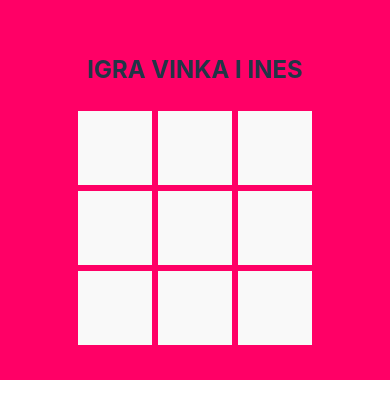
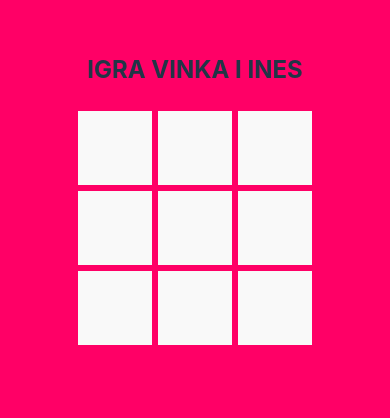
Before and after one commit to i-zinaric/krizic-kruzic, a React (Vite) app: page / in a window 390 px wide. Shown: the top 418 px of the page. Built offline with nearby package versions, Linux system fonts and the light colour scheme.

Commit message:
onemogući vertical scroll mobile

```diff
--- a/src/main.css
+++ b/src/main.css
@@ -73,6 +73,7 @@ button:focus-visible {
 @media (max-width: 768px) {
   body {
     margin: 0;
-    min-height: auto;
+    overflow-y: hidden;
+    touch-action: none;
   }
 }
```
